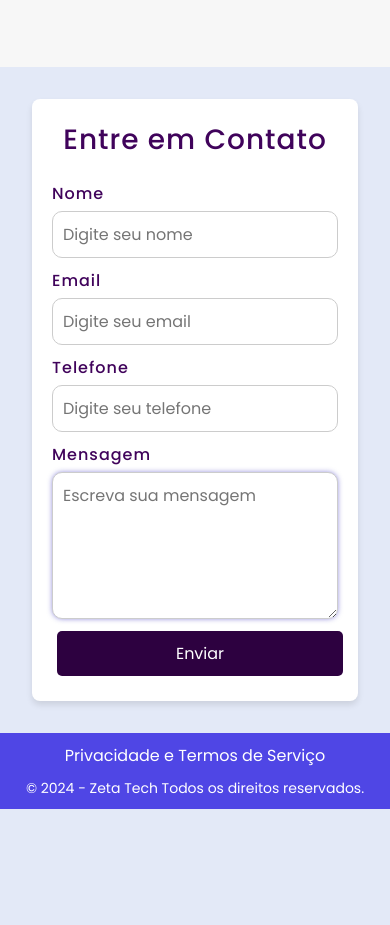
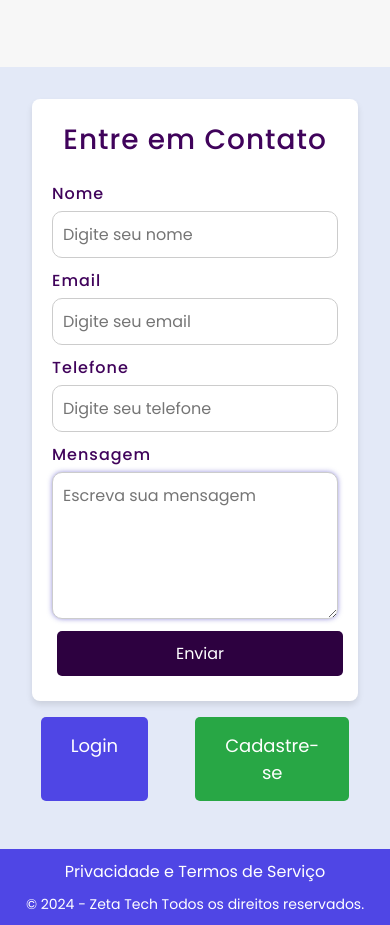
Before and after one commit to SergioBadaro/zeta-tech, a plain HTML site: page assets/home.html in a window 390 px wide. Shown: the part 6627-7552 px from the top of the page. Before the commit the page ends 7436 px from the top, so only its background shows below. Drawn offline with Linux system fonts and the light colour scheme.

Commit message:
Novas atualizações nos botões de Login e cadastro ao final da tela quando for apresentada em dispositivos menores

```diff
--- a/assets/home.html
+++ b/assets/home.html
@@ -224,6 +224,10 @@
                 <button type="submit">Enviar</button>
             </form>
         </div>
+        <div class="buttons">
+            <a href="/assets/login-de-usuario.html" class="but login-but" target="_blank">Login</a>
+            <a href="/assets/cadastro-de-conta.html" class="but register-but" target="_blank">Cadastre-se</a>
+        </div>
     </section>
 
     <a href="https://wa.me/+5511970447821?text=Olá! Preciso de suporte, consegue me ajudar?" target="_blank"
--- a/css/home.css
+++ b/css/home.css
@@ -643,6 +643,10 @@ footer p {
   .about-banner img {
     width: 100%;
   }
+
+  .buttons .but {
+    display: none;
+  }
 }
 
 @media (max-width: 768px) {
@@ -673,6 +677,57 @@ footer p {
   #hamburger {
     display: block;
   }
+
+  .form-content {
+    display: flex;
+    flex-direction: column;
+    align-items: center; /* Centraliza o conteúdo */
+  }
+
+  .form-container .buttons {
+    margin-top: 20px; /* Espaço entre o formulário e os botões */
+    display: flex;
+    flex-direction: column;
+    gap: 10px; /* Espaço entre os botões */
+    width: 100%; /* Os botões ocupam a largura do container */
+  }
+
+  .form-container .but {
+    width: 100%; /* Cada botão ocupa toda a largura disponível */
+    text-align: center; /* Centraliza o texto dos botões */
+  }
+
+  .buttons {
+    display: flex;
+    gap: 15px;
+    justify-content: center;
+  }
+
+  .buttons .but {
+    padding: 15px 30px;
+    border-radius: 5px;
+    text-decoration: none;
+    color: white;
+    font-size: 18px;
+    text-align: center;
+    margin: 1rem;
+  }
+
+  .buttons .login-but {
+    background-color: #4f46e5;
+  }
+
+  .buttons .login-but:hover {
+    background-color: #3e3d67;
+  }
+
+  .buttons .register-but {
+    background-color: #28a745;
+  }
+
+  .buttons .register-but:hover {
+    background-color: #218838;
+  }
 }
 
 @media (min-width: 768px) {
@@ -692,4 +747,8 @@ footer p {
     list-style: none;
     margin: 1rem;
   }
+
+  .but {
+    display: none;
+  }
 }
```
